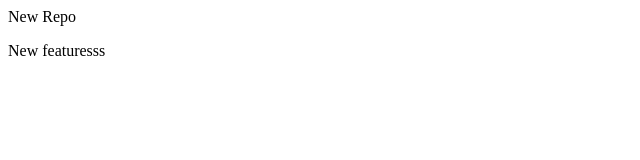
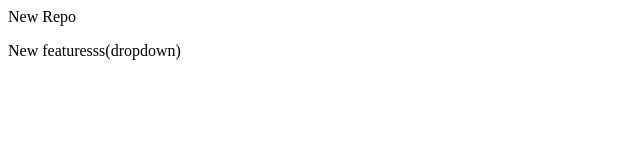
Before and after one commit to Shreybertocarlos/localrepo, a plain HTML site: page index.html in a window 1280 px wide. Shown: the full height of the page, 0-640 px from the left. Drawn offline with Linux system fonts and the light colour scheme.

Commit message:
dropdown

```diff
--- a/index.html
+++ b/index.html
@@ -1,2 +1,2 @@
 <p>New Repo</p>
-<p>New featuresss</p>
+<p>New featuresss(dropdown)</p>
```
